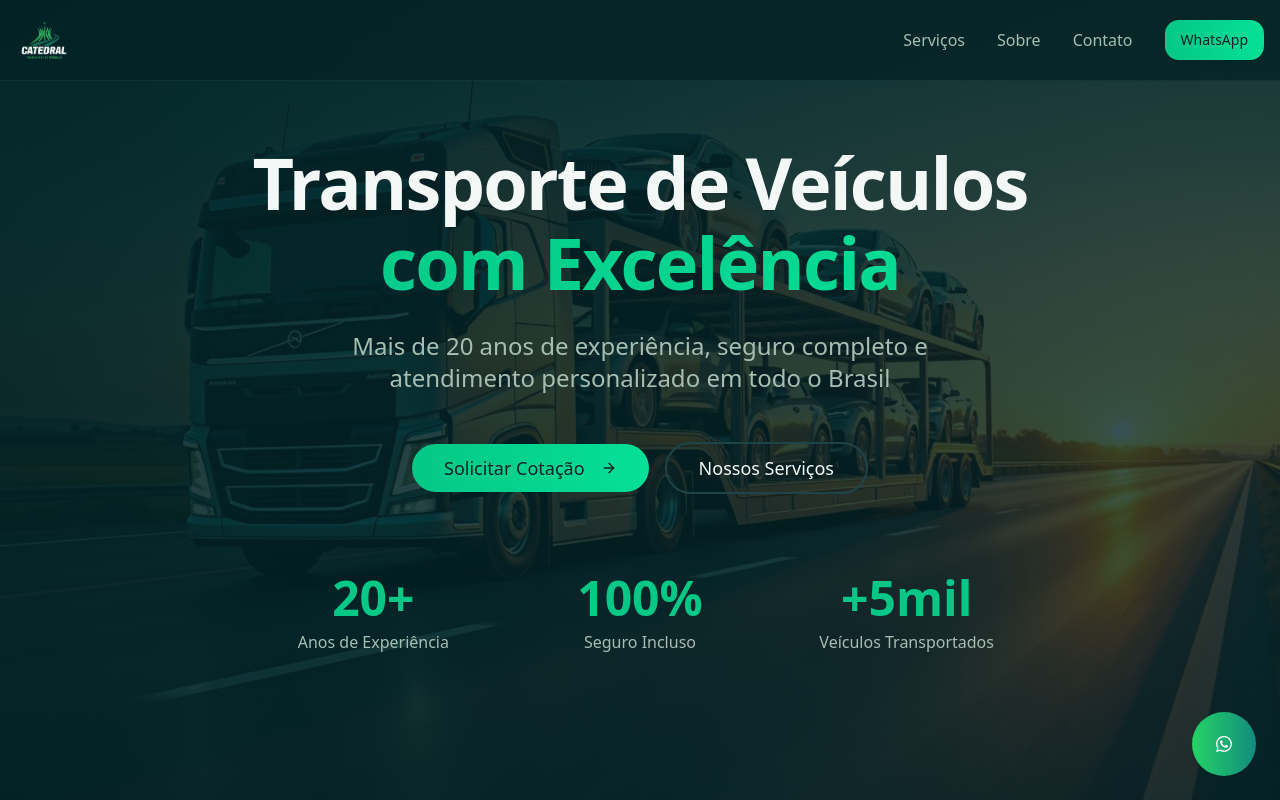
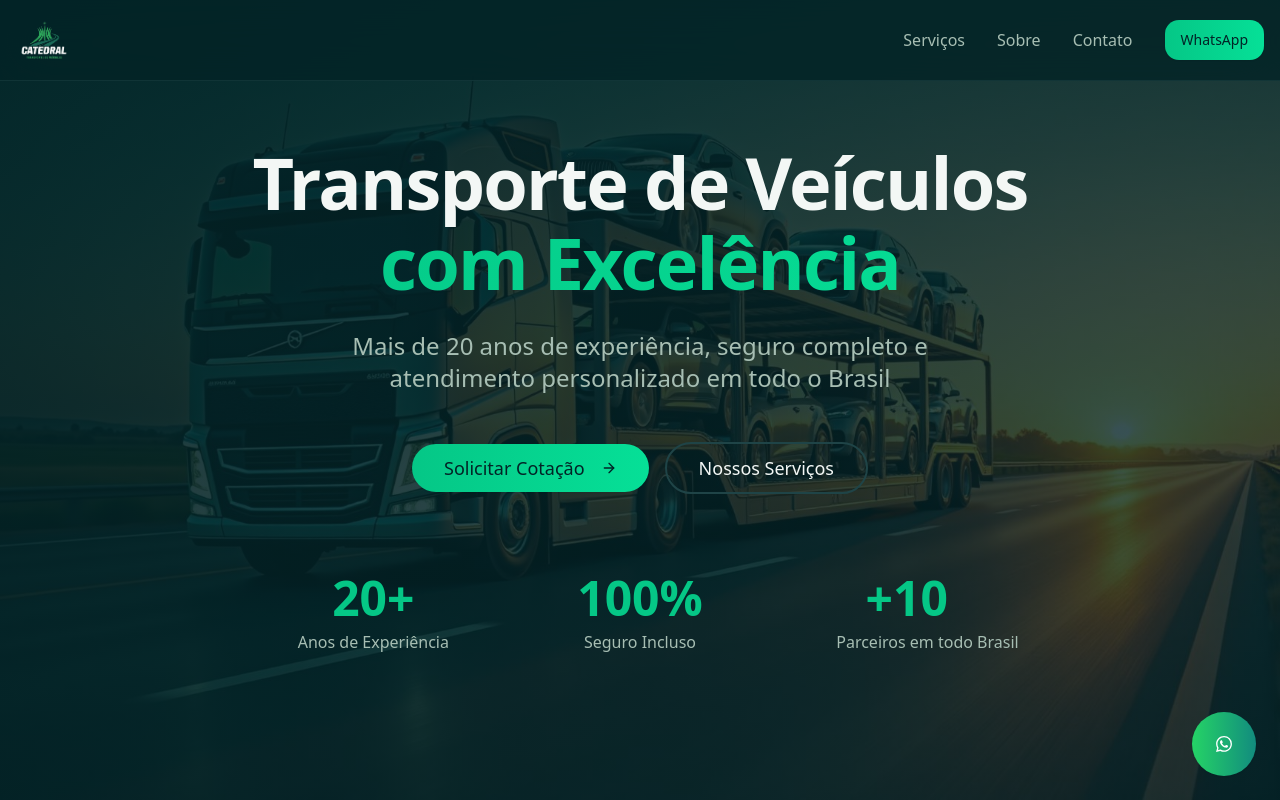
Before and after one commit to phcotirm/catedral-car-glow, a React (Vite) app: page / in a window 1280 px wide. Shown: the top 800 px of the page. Built offline with nearby package versions, Linux system fonts and the light colour scheme; the HTML template or start-up script is replaced by a standard one.

Commit message:
Visual edit in Lovable

```diff
--- a/src/components/Hero.tsx
+++ b/src/components/Hero.tsx
@@ -49,8 +49,8 @@ export const Hero = () => {
               <div className="text-sm md:text-base text-muted-foreground">Seguro Incluso</div>
             </div>
             <div className="space-y-2">
-              <div className="text-4xl md:text-5xl font-bold text-primary">+5mil</div>
-              <div className="text-sm md:text-base text-muted-foreground">Veículos Transportados</div>
+              <div className="text-4xl md:text-5xl font-bold text-primary">+10</div>
+              <div className="text-sm md:text-base text-muted-foreground">          Parceiros em todo Brasil</div>
             </div>
           </div>
         </div>
```
